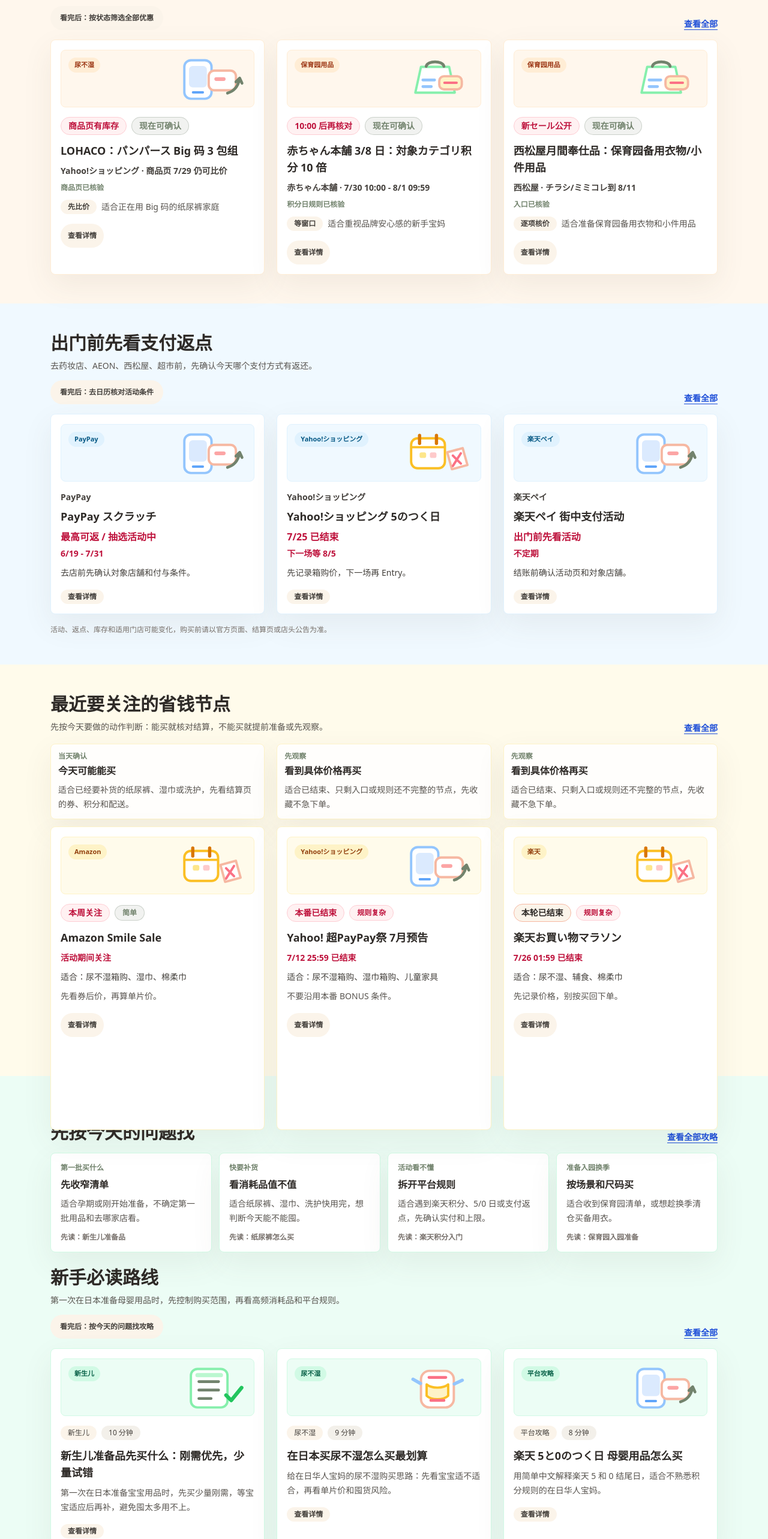
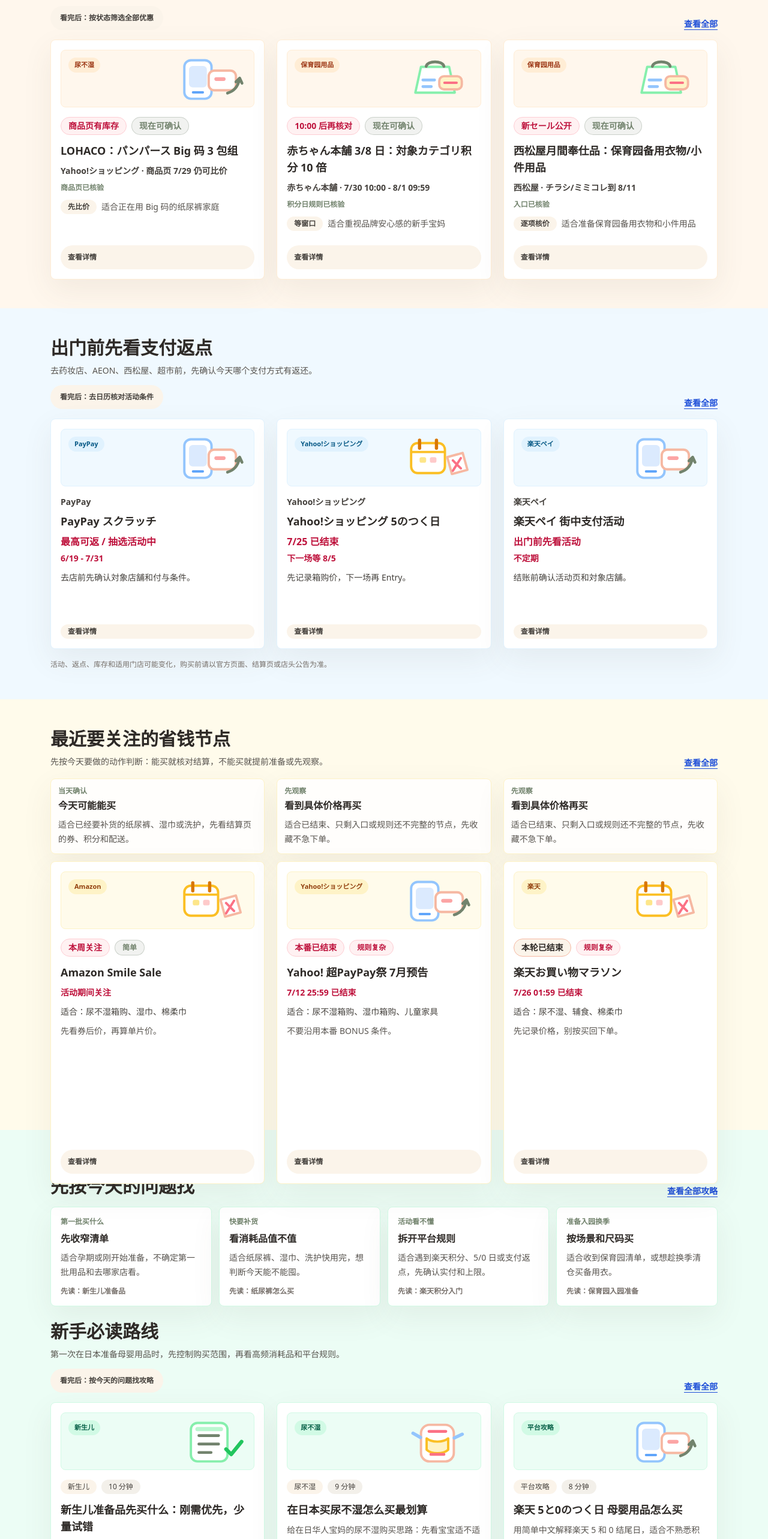
Before and after one commit to fengchuanli/mama-save-jp, a Next.js app: page / in a window 1280 px wide. Shown: the part 1541-4107 px from the top of the page at 60% size. Built offline with nearby package versions, Linux system fonts and the light colour scheme.

Commit message:
优化首页横滑卡片移动端稳定性

```diff
--- a/components/CalendarCard.tsx
+++ b/components/CalendarCard.tsx
@@ -124,7 +124,7 @@ export function CalendarSummaryCard({ event }: { event: CalendarEvent }) {
 
 export function CalendarShelfCard({ event }: { event: CalendarEvent }) {
   return (
-    <article className="h-full rounded-lg border border-amber-100 bg-white p-4 shadow-soft">
+    <article className="flex h-full min-h-[25rem] flex-col rounded-lg border border-amber-100 bg-white p-4 shadow-soft">
       <CardVisual label={event.platform} tone="yellow" variant={getCalendarVisual(event)} />
       <div className="flex flex-wrap items-center gap-2">
         <p className={`inline-flex rounded-full border px-3 py-1 text-sm font-bold ${priorityClass[event.priority]}`}>
@@ -138,7 +138,7 @@ export function CalendarShelfCard({ event }: { event: CalendarEvent }) {
         适合：{event.targetItems.slice(0, 3).join("、")}
       </p>
       <p className="mt-2 text-sm leading-6 text-stone-600">{event.actionTip}</p>
-      <Link href={event.detailUrl} className={`mt-4 ${linkClass}`}>
+      <Link href={event.detailUrl} className={`mt-auto ${linkClass}`}>
         查看详情
       </Link>
     </article>
--- a/components/DealCard.tsx
+++ b/components/DealCard.tsx
@@ -109,7 +109,7 @@ export function DealShelfCard({ deal }: { deal: Deal }) {
   const statusMeta = dealStatusMeta[deal.availabilityStatus];
 
   return (
-    <article className="h-full rounded-lg border border-orange-100 bg-white p-4 shadow-soft">
+    <article className="flex h-full min-h-[25rem] flex-col rounded-lg border border-orange-100 bg-white p-4 shadow-soft">
       <CardVisual label={deal.category} tone="warm" variant={getDealVisual(deal)} />
       <div className="flex flex-wrap gap-2">
         <p className="inline-flex rounded-full border border-rose-200 bg-rose-50 px-3 py-1 text-sm font-bold text-rose-700">
@@ -130,7 +130,7 @@ export function DealShelfCard({ deal }: { deal: Deal }) {
         </span>
         <span className="text-sm leading-6 text-stone-600">{deal.targetSummary}</span>
       </div>
-      <Link href={`/deals#${deal.id}`} className={`mt-4 ${ctaClass}`}>
+      <Link href={`/deals#${deal.id}`} className={`mt-auto ${ctaClass}`}>
         查看详情
       </Link>
     </article>
--- a/components/GuideCard.tsx
+++ b/components/GuideCard.tsx
@@ -55,7 +55,7 @@ export function GuideShelfCard({ guide }: { guide: GuideMeta }) {
   return (
     <Link
       href={`/guides/${guide.slug}`}
-      className="block h-full rounded-lg border border-emerald-100 bg-white p-4 shadow-soft transition hover:-translate-y-0.5 hover:border-emerald-200"
+      className="flex h-full min-h-[23rem] flex-col rounded-lg border border-emerald-100 bg-white p-4 shadow-soft transition hover:-translate-y-0.5 hover:border-emerald-200"
     >
       <CardVisual label={guide.category} tone="green" variant={getGuideVisual(guide)} />
       <div className="mb-3 flex flex-wrap gap-2">
@@ -68,7 +68,7 @@ export function GuideShelfCard({ guide }: { guide: GuideMeta }) {
       </div>
       <h3 className="text-lg font-semibold leading-7 text-ink">{guide.title}</h3>
       <p className="mt-2 text-sm leading-6 text-stone-600">{guide.description}</p>
-      <span className="mt-4 inline-flex whitespace-nowrap rounded-full bg-linen px-3 py-1 text-xs font-semibold text-stone-700">
+      <span className="mt-auto inline-flex w-fit whitespace-nowrap rounded-full bg-linen px-3 py-1 text-xs font-semibold text-stone-700">
         查看详情
       </span>
     </Link>
--- a/components/HorizontalCardSection.tsx
+++ b/components/HorizontalCardSection.tsx
@@ -31,7 +31,7 @@ export function HorizontalCardSection<T>({
 }: HorizontalCardSectionProps<T>) {
   return (
     <section className={className}>
-      <div className="mb-4 flex items-end justify-between gap-4">
+      <div className="mb-4 flex flex-col items-start justify-between gap-3 sm:flex-row sm:items-end sm:gap-4">
         <div>
           <h2 className="text-2xl font-semibold tracking-normal text-ink md:text-3xl">{title}</h2>
           {description ? (
--- a/components/PaymentRebateSpotlight.tsx
+++ b/components/PaymentRebateSpotlight.tsx
@@ -60,14 +60,14 @@ export function PaymentRebateSpotlight({
 
 export function PaymentRebateShelfCard({ event }: { event: CalendarEvent }) {
   return (
-    <article className="h-full rounded-lg border border-sky-100 bg-white p-4 shadow-soft">
+    <article className="flex h-full min-h-[24rem] flex-col rounded-lg border border-sky-100 bg-white p-4 shadow-soft">
       <CardVisual label={event.platform} tone="blue" variant={getCalendarVisual(event)} />
       <p className="text-sm font-semibold text-stone-700">{event.platform}</p>
       <h3 className="mt-2 text-lg font-semibold leading-7 text-ink">{event.title}</h3>
       <p className="mt-2 text-base font-bold leading-6 text-rose-700">{event.highlight}</p>
       <p className="mt-1 text-sm font-semibold leading-6 text-rose-700">{event.period}</p>
       <p className="mt-2 text-sm leading-6 text-stone-700">{event.actionTip}</p>
-      <Link href={event.detailUrl} className={`mt-4 ${linkClass}`}>
+      <Link href={event.detailUrl} className={`mt-auto ${linkClass}`}>
         查看详情
       </Link>
     </article>
```
Also changed, not shown: 1 other file (tests, documents, lock files or other folders).
